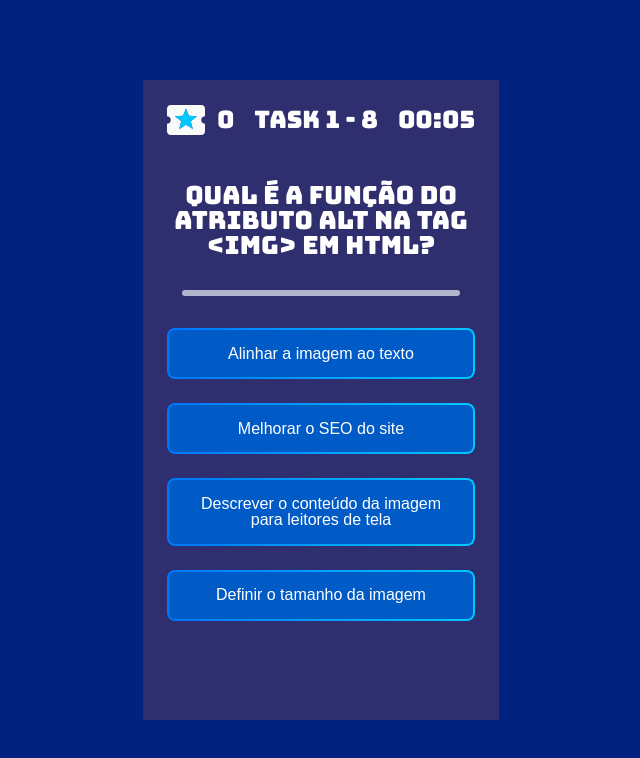
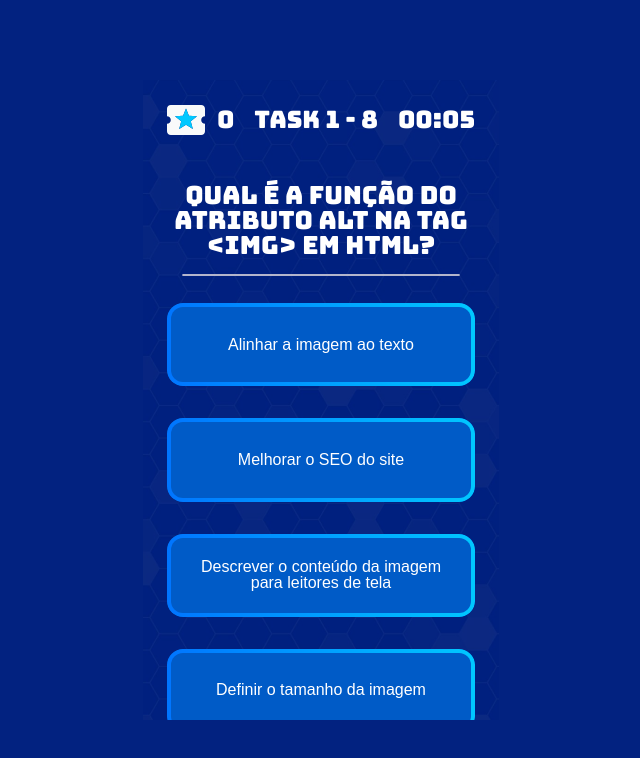
Before and after one commit to marcoskrgr/frontend, a React (Vite) app: page /quiz in a window 1280 px wide. Shown: the top 758 px of the page, without its empty margins (319-959 px from the left). Built offline with nearby package versions, Linux system fonts and the light colour scheme.

Commit message:
QUIZ-13 - margens e bordas, e ajusta tamanhos de elementos

```diff
--- a/src/components/Quiz/style.module.css
+++ b/src/components/Quiz/style.module.css
@@ -1,6 +1,6 @@
 .quiz-container {
   min-height: 100vh;
-  background-color: #2F2F6F;
+  background-image: url('/src/assets/wallpaper-mobile.png');
   color: #FFFFFF;
   font-family: 'Press Start 2P', cursive;
   padding: 24px;
@@ -51,7 +51,7 @@
 .quiz-question {
   font-size: 25px;
   color: #FFFFFF;
-  margin-bottom: 2rem;
+  margin-bottom: 1rem;
   line-height: 1.4;
   max-width: 100%;
   overflow-wrap: break-word;
@@ -68,25 +68,26 @@
   width: 90%;
   height: 1px;
   background-color: #B3B5CC;
-  margin: 0 0 2rem 0;
-  border: 3px solid #B3B5CC;
-  border-radius: 0.5rem;
+  margin: 0 0 1.7rem 0;
+  border: 1.7px solid #B3B5CC;
+  border-radius: 1rem;
 }
 
 .answers-container {
   width: 100%;
   display: flex;
   flex-direction: column;
-  gap: 1.5rem;
+  gap: 2rem;
 }
 
 .answer-button {
   position: relative;
   width: 100%;
+  height: 5.2rem;
   padding: 1rem 1.5rem;
   background-color: #005BC7;
   border: none;
-  border-radius: 0.5rem;
+  border-radius: 1rem;
   color: #FFFFFF;
   cursor: pointer;
   transition: background-color 0.2s, transform 0.1s;
@@ -101,8 +102,8 @@
   left: 0;
   right: 0;
   bottom: 0;
-  border-radius: 0.5rem;
-  padding: 2px;
+  border-radius: 1rem;
+  padding: 4px;
   background: linear-gradient(90deg, #0075FF, #00C8FF);
   -webkit-mask:
       linear-gradient(#fff 0 0) content-box,
```
Also changed, not shown: 1 other file (tests, documents, lock files or other folders).
